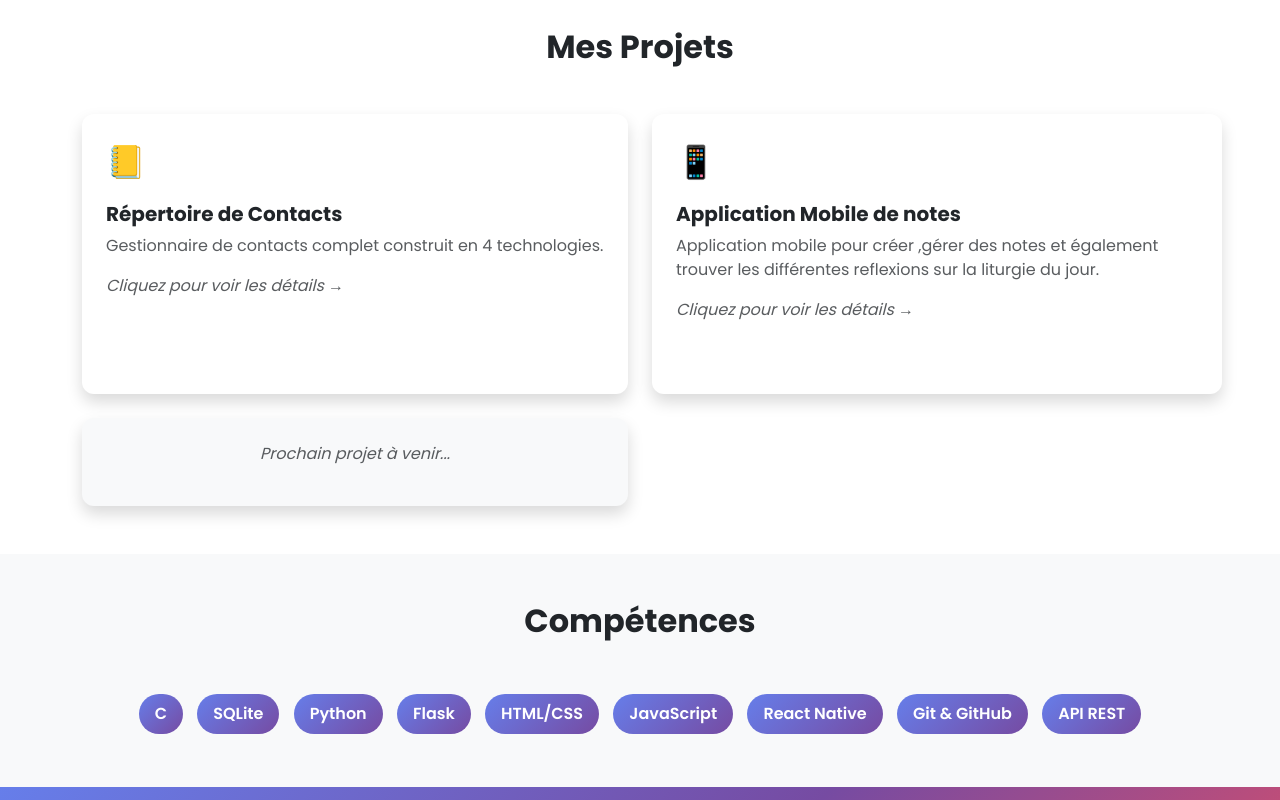
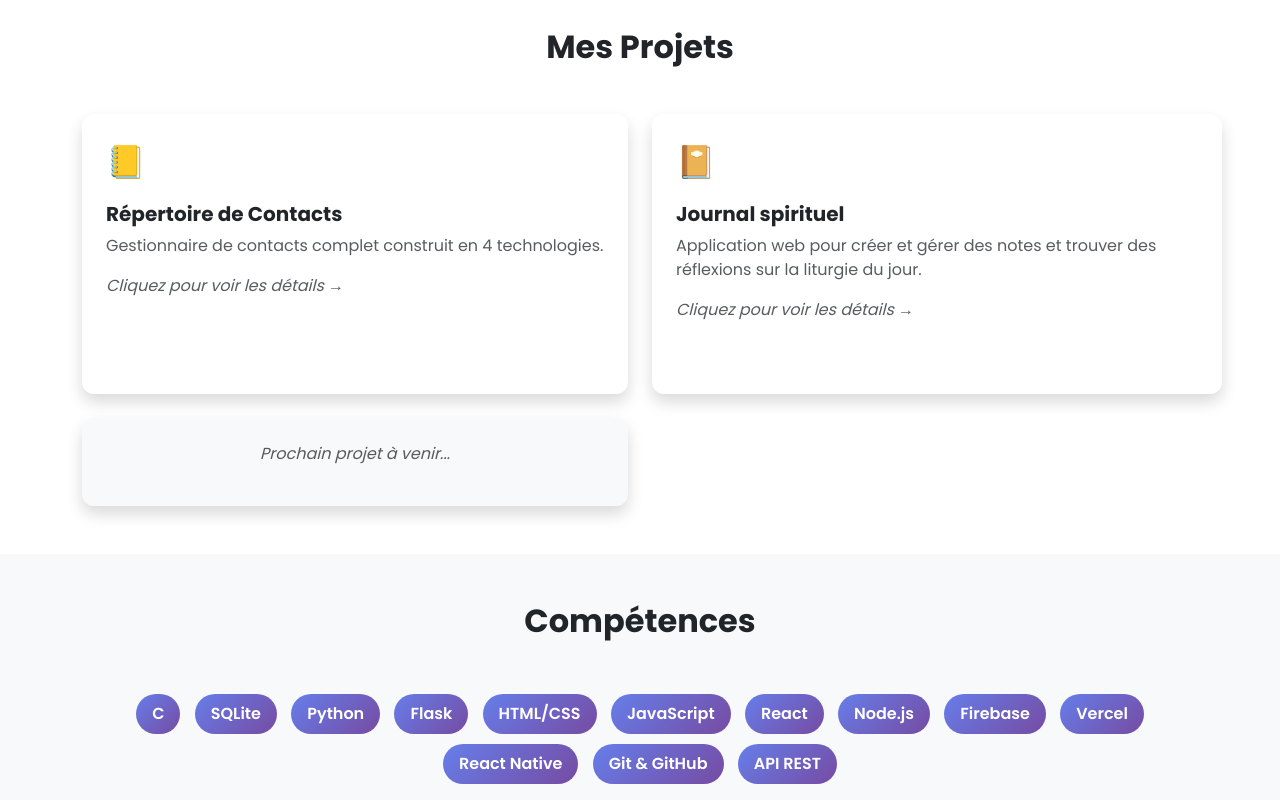
Before and after one commit to Alexis102005/portfolio, a plain HTML site: page index.html in a window 1280 px wide. Shown: the part 820-1620 px from the top of the page. Drawn offline with nearby package versions, Linux system fonts and the light colour scheme.

Commit message:
mise à jour lien de projet et de mes contacts

```diff
--- a/index.html
+++ b/index.html
@@ -155,9 +155,9 @@
     <div class="flip-container col-md-6 fade-in">
         <div class="flip-front card-inner shadow">
             <div class="card-body p-4">
-                <div class="mb-3 fs-2">📱</div>
-                <h5 class="fw-bold">Application Mobile de notes</h5>
-                <p class="text-muted">Application mobile pour créer ,gérer des notes et également trouver les différentes reflexions sur la liturgie du jour.</p>
+                <div class="mb-3 fs-2">📔</div>
+                <h5 class="fw-bold">Journal spirituel</h5>
+                <p class="text-muted">Application web pour créer et gérer des notes et trouver des réflexions sur la liturgie du jour.</p>
                 <p class="text-muted fst-italic mt-3">Cliquez pour voir les détails →</p>
             </div>
         </div>
@@ -165,11 +165,15 @@
             <div class="p-4 d-flex flex-column justify-content-center h-100">
                 <h5 class="fw-bold text-white mb-3">Technologies utilisées</h5>
                 <div class="mb-3">
-                    <span class="badge bg-light text-dark me-1 mb-1">React Native</span>
+                    <span class="badge bg-light text-dark me-1 mb-1">React</span>
                     <span class="badge bg-light text-dark me-1 mb-1">JavaScript</span>
+                    <span class="badge bg-light text-dark me-1 mb-1">Node.js</span>
+                    <span class="badge bg-light text-dark me-1 mb-1">Firebase</span>
+                    <span class="badge bg-light text-dark me-1 mb-1">Vercel</span>
                     <span class="badge bg-light text-dark me-1 mb-1">API REST</span>
                 </div>
                 <a href="https://github.com/Alexis102005/Journal.git" target="_blank" class="btn btn-light rounded-pill mt-2">Voir sur GitHub</a>
+                <a href="https://journal-tan-xi.vercel.app" target="_blank" rel="noopener" class="btn btn-light rounded-pill mt-2">Voir la démo</a>
             </div>
         </div>
     </div>
@@ -197,6 +201,10 @@
                 <span class="skill-badge">Flask</span>
                 <span class="skill-badge">HTML/CSS</span>
                 <span class="skill-badge">JavaScript</span>
+                <span class="skill-badge">React</span>
+                <span class="skill-badge">Node.js</span>
+                <span class="skill-badge">Firebase</span>
+                <span class="skill-badge">Vercel</span>
                 <span class="skill-badge">React Native</span>
                 <span class="skill-badge">Git & GitHub</span>
                 <span class="skill-badge">API REST</span>
@@ -227,6 +235,9 @@
         <p class="fs-5 mb-4">📧 <strong>alexisatindehou18@gmail.com</strong></p>
         <a href="https://mail.google.com/mail/?view=cm&to=alexisatindehou18@gmail.com" target="_blank" class="btn btn-lg rounded-pill px-5 text-white fw-bold" style="background: linear-gradient(135deg, #667eea, #764ba2)">
            Envoyer un email
+        </a>
+        <a href="https://wa.me/221773157940" target="_blank" rel="noopener" class="btn btn-lg rounded-pill px-5 text-white fw-bold mt-2" style="background: #25D366">
+           Me contacter sur WhatsApp
         </a>
         <div class="mt-4">
             <a href="https://github.com/Alexis102005" target="_blank" class="btn btn-outline-dark rounded-pill px-4">GitHub</a>
```
